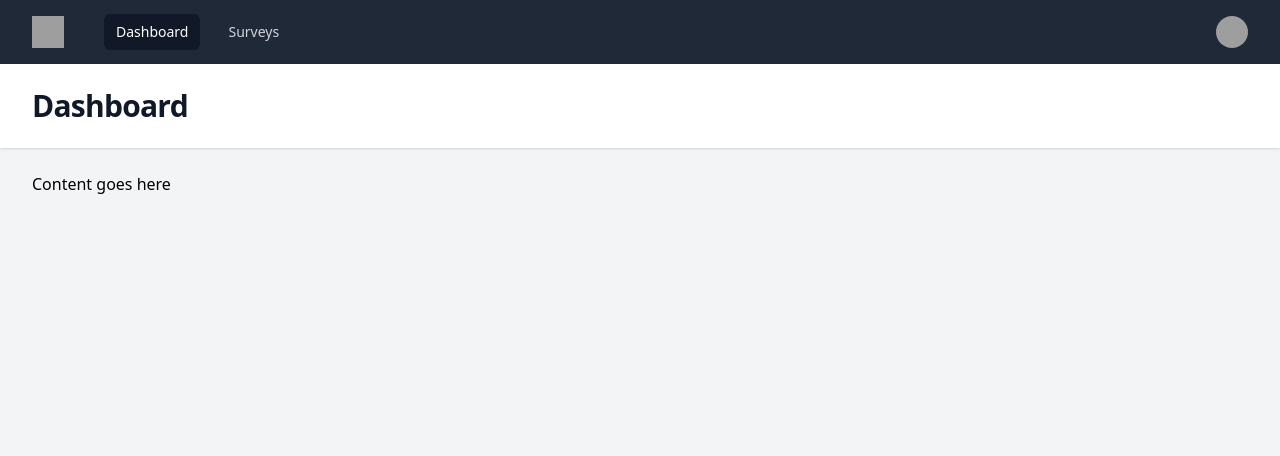
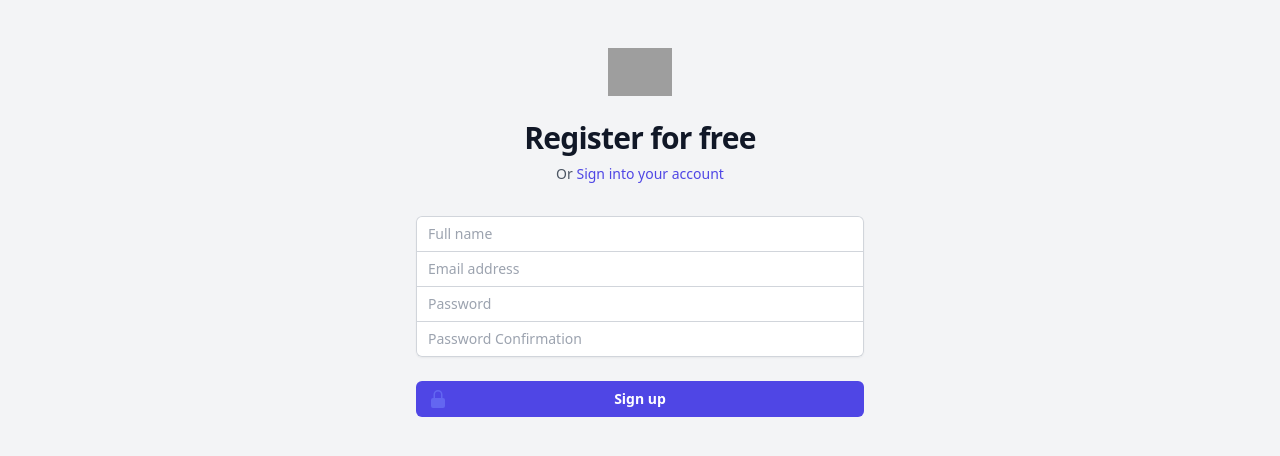
Before and after one commit to agyeievans/laravel-vue-survey, a Vue app in the folder vue/: page /register in a window 1280 px wide. Before the commit this address led to /dashboard. Shown: the top 456 px of the page. Built offline with nearby package versions, Linux system fonts and the light colour scheme; grey boxes are pictures that could not be loaded.

Commit message:
finished register

```diff
--- a/vue/src/store/index.js
+++ b/vue/src/store/index.js
@@ -1,28 +1,42 @@
-import {createStore} from "vuex"
+import {
+  createStore
+} from "vuex"
 
-const store = createStore(
-  {
+const store = createStore({
   state: {
     user: {
-        data: {
-            name: 'Tom Cook',
-            email: 'tom@example.com',
-            imageUrl:
-              'https://images.unsplash.com/photo-1472099645785-5658abf4ff4e?ixlib=rb-1.2.1&ixid=eyJhcHBfaWQiOjEyMDd9&auto=format&fit=facearea&facepad=2&w=256&h=256&q=80',
-        },
-        token: 123,
+      data: {},
+      token: sessionStorage.getItem("TOKEN"),
     }
   },
   getters: {},
-    actions: {},
+  actions: {
+    register({ commit }, user) {
+      return fetch(`http://localhost:8000/api/register`, {
+        headers: {
+          "Content-Type": "application/json",
+          Accept: "application/json",
+        },
+        method: "POST",
+        body: JSON.stringify(user),
+      }).then((res) => res.json()).then((res) => {
+        commit("setUser", res);
+        return res;
+      });
+    },
+  },
   mutations: {
-      logout: state => {
+    logout: (state) => {
       state.user.data = {};
       state.user.token = null;
+    },
+    setUser: (state, userData) => {
+      state.user.token = userData.token;
+      state.user.data = userData.user;
+      sessionStorage.setItem('TOKEN', userData.token);
     }
   },
   modules: {}
-  }
-)
+})
 
 export default store
--- a/vue/src/views/Register.vue
+++ b/vue/src/views/Register.vue
@@ -13,26 +13,32 @@
       <router-link :to="{name: 'Login'}" class="font-medium text-indigo-600 hover:text-indigo-500">Sign into your account</router-link>
     </p>
   </div>
-  <form class="mt-8 space-y-6" action="#" method="POST">
+  <form class="mt-8 space-y-6" @submit="register">
     <input type="hidden" name="remember" value="true" />
     <div class="-space-y-px rounded-md shadow-sm">
       <div>
         <label for="fullname" class="sr-only">Full Name</label>
-        <input id="fullname" name="name" type="text" autocomplete="name" required=""
+        <input id="fullname" name="name" type="text" autocomplete="name" required="" v-model="user.name"
           class="relative block w-full rounded-t-md border-0 py-1.5 text-gray-900 ring-1 ring-inset ring-gray-300 placeholder:text-gray-400 focus:z-10 focus:ring-2 focus:ring-inset focus:ring-indigo-600 sm:text-sm sm:leading-6"
           placeholder="Full name" />
       </div>
       <div>
         <label for="email-address" class="sr-only">Email address</label>
-        <input id="email-address" name="email" type="email" autocomplete="email" required=""
+        <input id="email-address" name="email" type="email" autocomplete="email" required="" v-model="user.email"
           class="relative block w-full border-0 py-1.5 text-gray-900 ring-1 ring-inset ring-gray-300 placeholder:text-gray-400 focus:z-10 focus:ring-2 focus:ring-inset focus:ring-indigo-600 sm:text-sm sm:leading-6"
           placeholder="Email address" />
       </div>
       <div>
         <label for="password" class="sr-only">Password</label>
-        <input id="password" name="password" type="password" autocomplete="current-password" required=""
+        <input id="password" name="password" type="password" autocomplete="current-password" required="" v-model="user.password"
+          class="relative block w-full border-0 py-1.5 text-gray-900 ring-1 ring-inset ring-gray-300 placeholder:text-gray-400 focus:z-10 focus:ring-2 focus:ring-inset focus:ring-indigo-600 sm:text-sm sm:leading-6"
+          placeholder="Password" />
+      </div>
+      <div>
+        <label for="password_confirmation" class="sr-only">Password Confirmation</label>
+        <input id="password_confirmation" name="password_confirmation" type="password" autocomplete="current-password_confirmation" required="" v-model="user.password_confirmation"
           class="relative block w-full rounded-b-md border-0 py-1.5 text-gray-900 ring-1 ring-inset ring-gray-300 placeholder:text-gray-400 focus:z-10 focus:ring-2 focus:ring-inset focus:ring-indigo-600 sm:text-sm sm:leading-6"
-          placeholder="Password" />
+          placeholder="Password Confirmation" />
       </div>
     </div>
 
@@ -50,4 +56,27 @@
 
 <script setup>
 import { LockClosedIcon } from '@heroicons/vue/20/solid'
+import store from "../store"
+import {useRouter} from "vue-router"
+
+const router = useRouter();
+
+const user = {
+  name: '',
+  email: '',
+  password: '',
+  password_confirmation: '',
+}
+
+// define register function
+function register(ev) {
+  ev.preventDefault();
+  store
+  .dispatch('register', user)
+  .then((res) => {
+    router.push({
+      name: 'Dashboard'
+    })
+  })
+}
 </script>
```
Also changed, not shown: 1 other file (tests, documents, lock files or other folders). Lines whose indentation alone changed are shown as unchanged.
